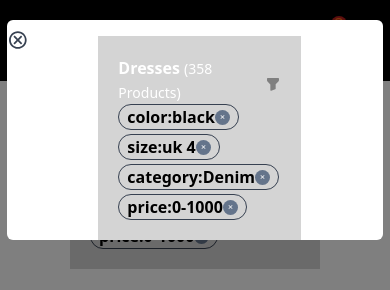
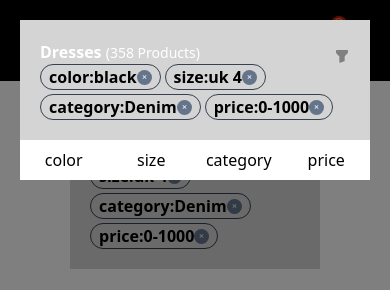
Before and after one commit to priyankara88/gflock, a React (Create React App) app: page / in a window 390 px wide. Both pictures are taken after a click on the element 292 px from the left and 125 px from the top of the page. Shown: the top 290 px of the page. Built offline with nearby package versions, Linux system fonts and the light colour scheme.

Commit message:
mobile filter

```diff
--- a/src/componant/FilterSectionUnit.jsx
+++ b/src/componant/FilterSectionUnit.jsx
@@ -1,13 +1,12 @@
 import { useRef, useState } from "react";
 import useFilter from "../hooks/useFilter";
 
-const FilterSectionUnit = ({ Dataset, title, limit }) => {
+const FilterSectionUnit = ({ Dataset, title, limit, isMobile }) => {
   const [filter, setFilter] = useFilter();
   const [initialData, setinitialData] = useState(Dataset.slice(0, limit));
   const GetColorRef = useRef();
-
+  console.log("valuerrrrrrrrrrr", isMobile);
   const SelectedData = (value) => {
-    console.log("valuerrrrrrrrrrr", value);
     setFilter((pre) => {
       const temp = { ...pre };
       temp[title] = value;
@@ -35,12 +34,22 @@ const FilterSectionUnit = ({ Dataset, title, limit }) => {
   return (
     <div>
       <div className="w-full p-2">
-        <h1 className="text-left text-lg font-semibold mb-4">{title}</h1>
+        <h1
+          className={`${
+            isMobile == true ? "hidden" : "text-left text-lg font-semibold mb-4"
+          }`}
+        >
+          {title}
+        </h1>
         <div
           className={`${
             title == "category"
               ? "w-full grid grid-cols-1 lg:grid-cols-1 mt-2"
-              : "w-full grid grid-cols-1 lg:grid-cols-[50%_50%] mt-2"
+              : `${
+                  isMobile == true
+                    ? "w-full grid grid-cols-2 lg:grid-cols-[50%_50%] mt-2"
+                    : "w-full grid grid-cols-1 lg:grid-cols-[50%_50%] mt-2"
+                }`
           }`}
         >
           {initialData.map((uniqData, index) => {
@@ -55,6 +64,7 @@ const FilterSectionUnit = ({ Dataset, title, limit }) => {
                   uniqData={uniqData}
                   filterData={filter}
                   title={title}
+                  mobile={isMobile}
                 />
               </div>
             );
@@ -74,7 +84,7 @@ const FilterSectionUnit = ({ Dataset, title, limit }) => {
 
 export default FilterSectionUnit;
 
-const CommanFilter = ({ uniqData, filterData, title }) => {
+const CommanFilter = ({ uniqData, filterData, title, mobile }) => {
   console.log("filterData.size", filterData.size);
   console.log("uniqData[1].name", uniqData[1].name);
   return (
--- a/src/componant/homecomponant/HomeCard.jsx
+++ b/src/componant/homecomponant/HomeCard.jsx
@@ -1,10 +1,12 @@
 import { TbFilterFilled } from "react-icons/tb";
 import { IoClose } from "react-icons/io5";
+import { IoMdCloseCircleOutline } from "react-icons/io";
 import useFilter from "../../hooks/useFilter";
 import { useState } from "react";
 import PopupModel from "../mui/PopupModel";
 
-const HomeCard = () => {
+const HomeCard = ({ mobileFIlter }) => {
+  console.log("mobileFIlter", mobileFIlter);
   const [filter, setFilter] = useFilter();
   const [model, setModelOpen] = useState(false);
 
@@ -28,7 +30,11 @@ const HomeCard = () => {
   };
 
   return (
-    <div className="w-full px-[70px] mt-2">
+    <div
+      className={`${
+        mobileFIlter == true ? "w-full " : "w-full px-[70px] mt-2"
+      }   `}
+    >
       <div className="bg-neutral-300 w-full p-5">
         <div className="w-full flex">
           <div className="text-white font-bold ">
@@ -39,7 +45,14 @@ const HomeCard = () => {
             onClick={modalHandleOpen}
             className="flex justify-center items-center mt-2 text-slate-900 lg:hidden"
           >
-            <TbFilterFilled color="gray" />
+            {mobileFIlter == false ? (
+              <IoMdCloseCircleOutline
+                className="text-2xl text-gray-700"
+                onClick={modalHandleClose}
+              />
+            ) : (
+              <TbFilterFilled color="gray" />
+            )}
           </div>
         </div>
         <div className="flex gap-1 flex-wrap">
--- a/src/componant/homecomponant/HomeContainer.jsx
+++ b/src/componant/homecomponant/HomeContainer.jsx
@@ -57,9 +57,9 @@ const Card = () => {
             />
           </div>
         </div>
-        <div className="flex w-full h-full absolute top-0 left-0 flex-col items-center justify-end  ">
+        <div className=" flex w-full h-full absolute top-0 left-0 flex-col items-center justify-end  ">
           {buttonflag === true ? (
-            <button className="mb-10 px-5 py-1 bg-white rounded-md opacity-80 font-semibold ">
+            <button className=" mb-10 px-5 py-1 bg-white rounded-md opacity-80 font-semibold ">
               ADD TO BAG
             </button>
           ) : (
--- a/src/componant/mui/PopupModel.jsx
+++ b/src/componant/mui/PopupModel.jsx
@@ -1,18 +1,68 @@
 import { Modal } from "@mui/material";
-import { IoMdCloseCircleOutline } from "react-icons/io";
 import HomeCard from "../homecomponant/HomeCard";
+import FilterSectionUnit from "../FilterSectionUnit";
+import { useColor } from "../../context/ColorContext";
+import { useState } from "react";
+
+const mTab = ["color", "size", "category", "price"];
 
 const PopupModel = ({ open, handleClose }) => {
+  const [filterColor, setFilterColor] = useColor();
+  const [selectTab, setSelecTab] = useState(mTab);
+
+  const tabHandler = (value) => {
+    setSelecTab(value.innerHTML);
+  };
+
   return (
     <div>
       <div>
         <Modal open={open} onClose={handleClose}>
           <div className="w-full h-fit flex items-center justify-center  outline-none border-0 ">
             <div className="w-full  m-5  bg-white rounded-md">
-              <div className="w-full flex justify-end mt-2 pr-3">
-                <IoMdCloseCircleOutline className="text-2xl text-gray-700" />
-                <HomeCard />
+              <HomeCard mobileFIlter={true} />
+              <div className="w-full flex flex-row  ">
+                {mTab.map((ele, index) => {
+                  return (
+                    <div
+                      key={index}
+                      onClick={(e) => tabHandler(e.target)}
+                      className={`${
+                        selectTab == ele
+                          ? "w-full flex items-center justify-center border-b-2 border-blue-500 text-blue-500 cursor-pointer bg-white py-2"
+                          : "w-full flex items-center justify-center cursor-pointer bg-white py-2"
+                      } `}
+                    >
+                      {ele}
+                    </div>
+                  );
+                })}
               </div>
+              {selectTab === "color" ? (
+                <div>
+                  <FilterSectionUnit
+                    Dataset={Object.entries(filterColor.Color)}
+                    title={"color"}
+                    limit={10}
+                    isMobile={true}
+                  />
+                </div>
+              ) : selectTab == "size" ? (
+                <div>
+                  <FilterSectionUnit
+                    Dataset={Object.entries(filterColor.Size)}
+                    title={"size"}
+                    limit={8}
+                    isMobile={true}
+                  />
+                </div>
+              ) : selectTab == "category" ? (
+                <div>test3</div>
+              ) : selectTab == "price" ? (
+                <div>test4</div>
+              ) : (
+                ""
+              )}
             </div>
           </div>
         </Modal>
```
